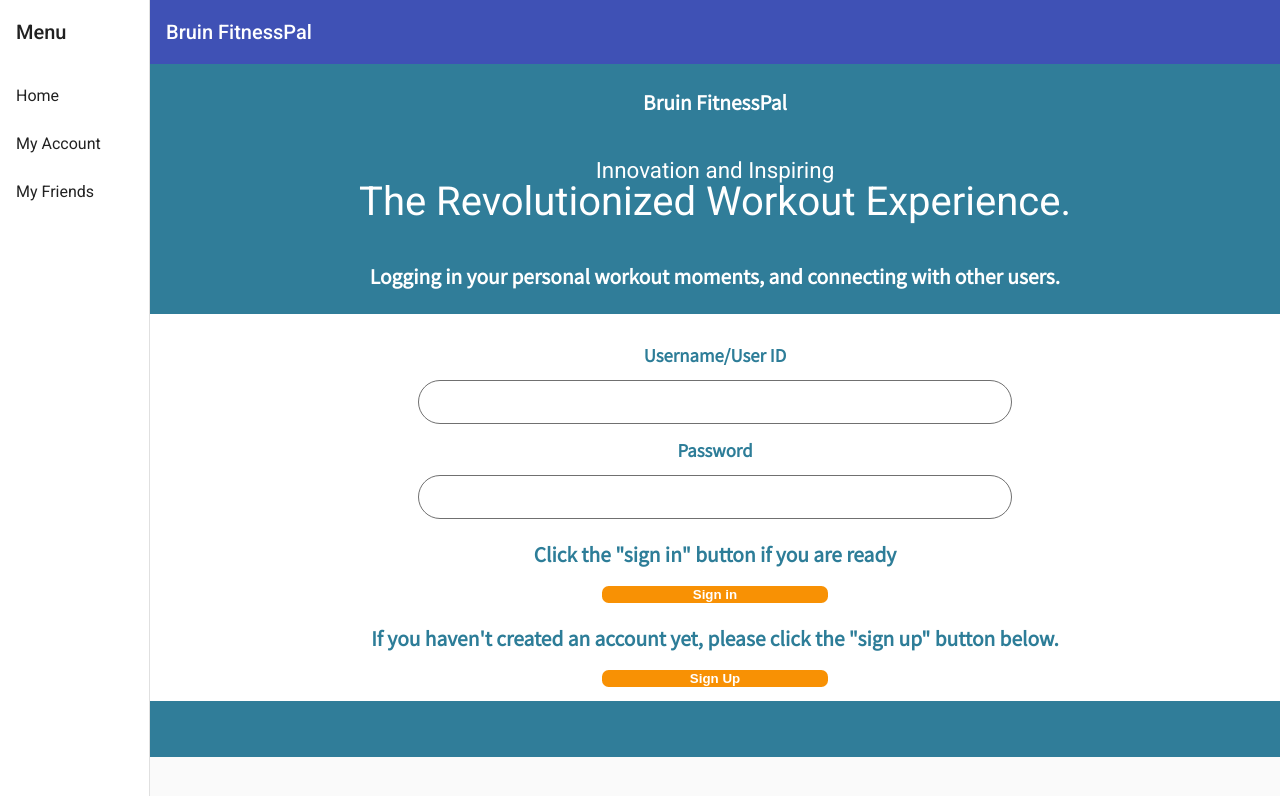
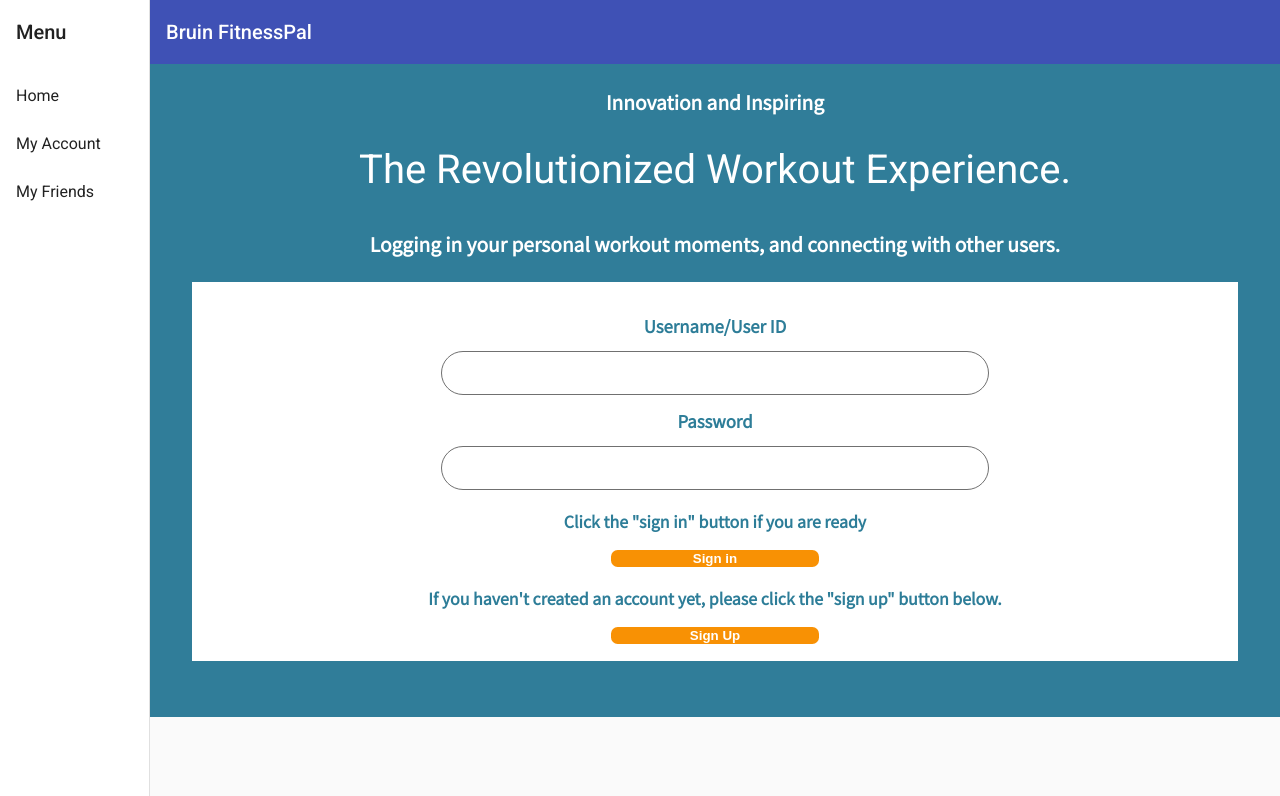
Before and after one commit to charles2secret/Bruin-FitnessPal-Final, an Angular app in the folder frontend/: page /login in a window 1280 px wide. Shown: the top 796 px of the page. Built offline with nearby package versions, Linux system fonts and the light colour scheme; a web font is replaced by a local one.

Commit message:
Modifications in sign up and login page, as well as testing the functionality.

```diff
--- a/frontend/src/app/app.service.ts
+++ b/frontend/src/app/app.service.ts
@@ -36,6 +36,22 @@ export class AppService {
     return this.httpClient.get(`${this.uri}/issues/${id}`);
   }
 
+  loginUserByName(username, password) {
+    const user = {
+      username: username,
+      password: password,
+    };
+    return this.httpClient.post(`${this.uri}/users/authenticate`, user);
+  }
+
+  loginUserById(accountId, password) {
+    const user = {
+      accountId: accountId,
+      password: password,
+    };
+    return this.httpClient.post(`${this.uri}/users/authenticate`,user);
+  }
+
   addIssue(username, password) {
     const issue = {
       username: username,
@@ -52,6 +68,16 @@ export class AppService {
     };
     return this.httpClient.post(`${this.uri}/issues`,issue);
   }
+  registerUser(name, pass, id, email, gender) {
+    const user = {
+      accountId: id,
+      password: pass,
+      username: name,
+      email: email,
+      gender: gender,
+    }
+    return this.httpClient.post(`${this.uri}/users/register`,user);
+  }
   updateIssue(id, title, responsible, description, severity) {
     const issue = {
       title: title,
--- a/frontend/src/app/login/login.component.css
+++ b/frontend/src/app/login/login.component.css
@@ -46,13 +46,15 @@ h1 span {
 }
 .form-container p {
     font-weight: bold;
+    font-size: 1.0rem;
     margin: 0 1em 1em;
 }
 .form-container {
     background-color: white;
-    margin: 2em -1em 0;
+    margin: 2em 2em 0;
     padding-top: 1em;
     padding-bottom: 1em;
+    border-style: dotted;
 }
 
 label {
@@ -74,7 +76,14 @@ input[type=text] {
     margin-top: 0.5em;
 
 }
+input[type=password] {
+    border: 1px solid #707070;
+    width: 50%;
+    padding: 1em;
+    border-radius: 3em;
+    margin-top: 0.5em;
 
+}
 .form-container p {
     padding-top: 1em;
     color: #2d7d98;
--- a/frontend/src/app/login/login.component.html
+++ b/frontend/src/app/login/login.component.html
@@ -2,10 +2,10 @@
     <div class="hero-bg">
         <section class="top">
             <header>
-                <a routerLink="/login">Bruin FitnessPal</a>
+                <a >Innovation and Inspiring</a>
             </header>
             <h1>
-                <span>Innovation and Inspiring</span> The Revolutionized Workout Experience.
+                <span></span> The Revolutionized Workout Experience.
             </h1>
 
             <p>Logging in your personal workout moments, and connecting with other users. </p>
@@ -14,9 +14,9 @@
                 <form (submit)="loginUser($event)">
                     <div class="sign-in">
                         <label for="username">Username/User ID</label>
-                        <input type="text" name="username" id="username" size=”15” maxlength=”30”>
+                        <input type="text" name="username" id="username" size=”15” maxlength=”30” required>
                         <label for="password">Password</label>
-                        <input type="text" name="password" id="password" size=”15” maxlength=”30”>
+                        <input type="password" name="password" id="password" size=”15” minlength="6"axlength=”20” required>
                         <p>Click the "sign in" button if you are ready</p>
                         <input type="submit" value="Sign in" href="#">
                         <p>If you haven't created an account yet, please click the "sign up" button below. </p>
--- a/frontend/src/app/login/login.component.ts
+++ b/frontend/src/app/login/login.component.ts
@@ -25,7 +25,8 @@ export class LoginComponent implements OnInit {
    const target = event.target
    const username = target.querySelector('#username').value
    const password = target.querySelector('#password').value
-   this.appService.addIssue(username,password).subscribe((issue)=>{
+
+   this.appService.loginUserByName(username,password).subscribe((issue)=>{
 
     if (username == "123") {
       alert("login success")
@@ -33,7 +34,8 @@ export class LoginComponent implements OnInit {
     else {
       alert("login failed")
     }
+    console.log(issue)
   })
-   console.log(username,password)
+
  }
 }
--- a/frontend/src/app/sign-up/sign-up.component.css
+++ b/frontend/src/app/sign-up/sign-up.component.css
@@ -85,7 +85,13 @@ html {
                 0 0 50px #03e9f4,
                 0 0 100px #03e9f4;
   }
+  input[type=submit] {
+    background-color:white;
+    color:black;
+    border: none;
 
+
+}
   .signup-box a span {
     position: absolute;
     display: block;
--- a/frontend/src/app/sign-up/sign-up.component.html
+++ b/frontend/src/app/sign-up/sign-up.component.html
@@ -3,7 +3,7 @@
     <form (submit)="loginUser($event)">
         <div class="user-box">
             <input type="text" name="gender" id="gender" size=”15” maxlength=”20” required>
-            <label>Gender</label>
+            <label>Gender(male/female/other)</label>
         </div>
         <div class="user-box">
             <input type="email" id="email" name="email" required>
--- a/frontend/src/app/sign-up/sign-up.component.ts
+++ b/frontend/src/app/sign-up/sign-up.component.ts
@@ -22,7 +22,7 @@ export class SignUpComponent implements OnInit {
     const username = target.querySelector('#username').value
     const password = target.querySelector('#password').value
     const userID = target.querySelector('#userID').value
-    this.appService.addIssue2(gender,userID,username,password).subscribe((issue)=>{
+    this.appService.registerUser(username,password,userID,email,gender).subscribe((issue)=>{
 
      if (gender == "male") {
        alert("login success")
```
